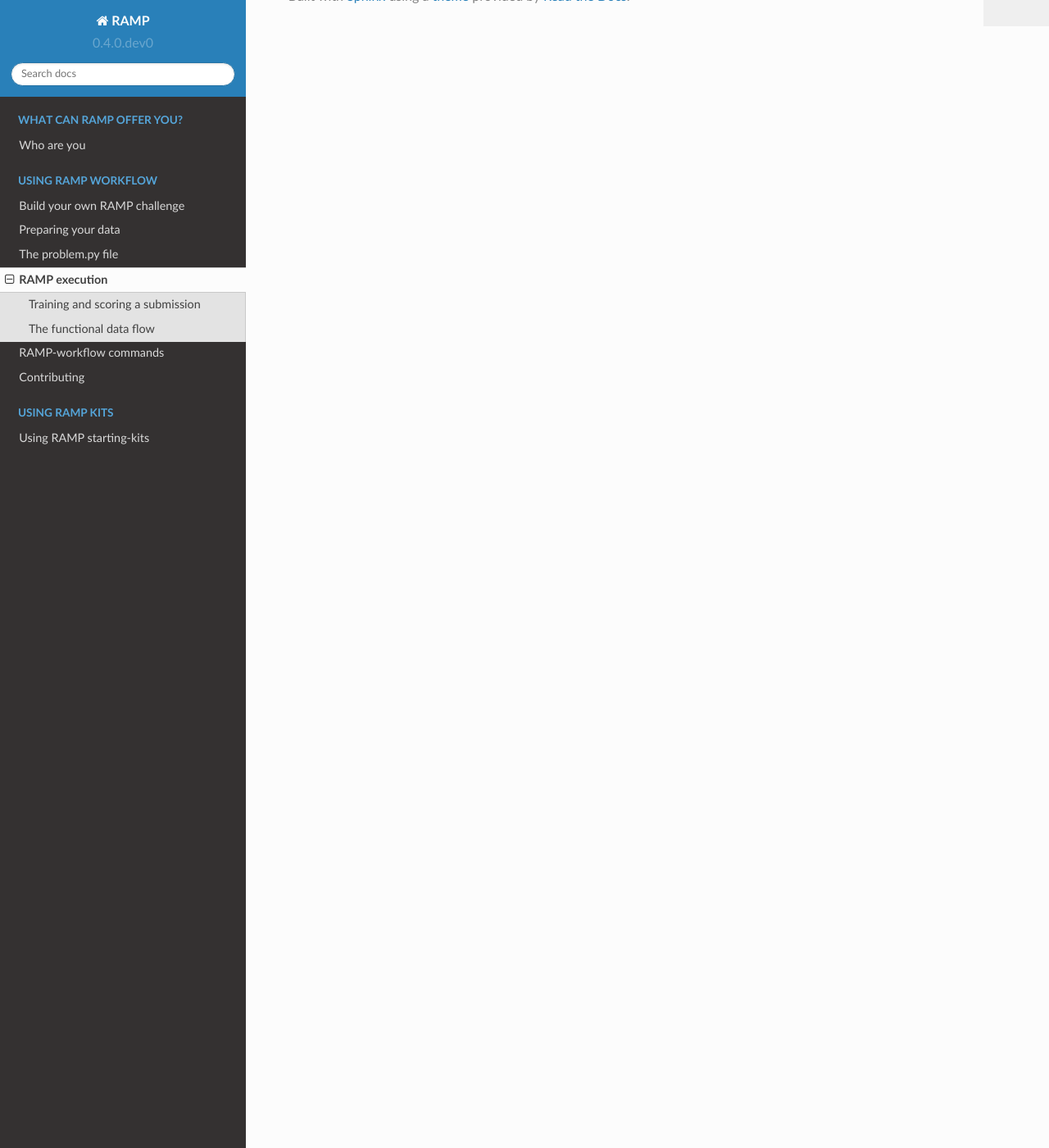
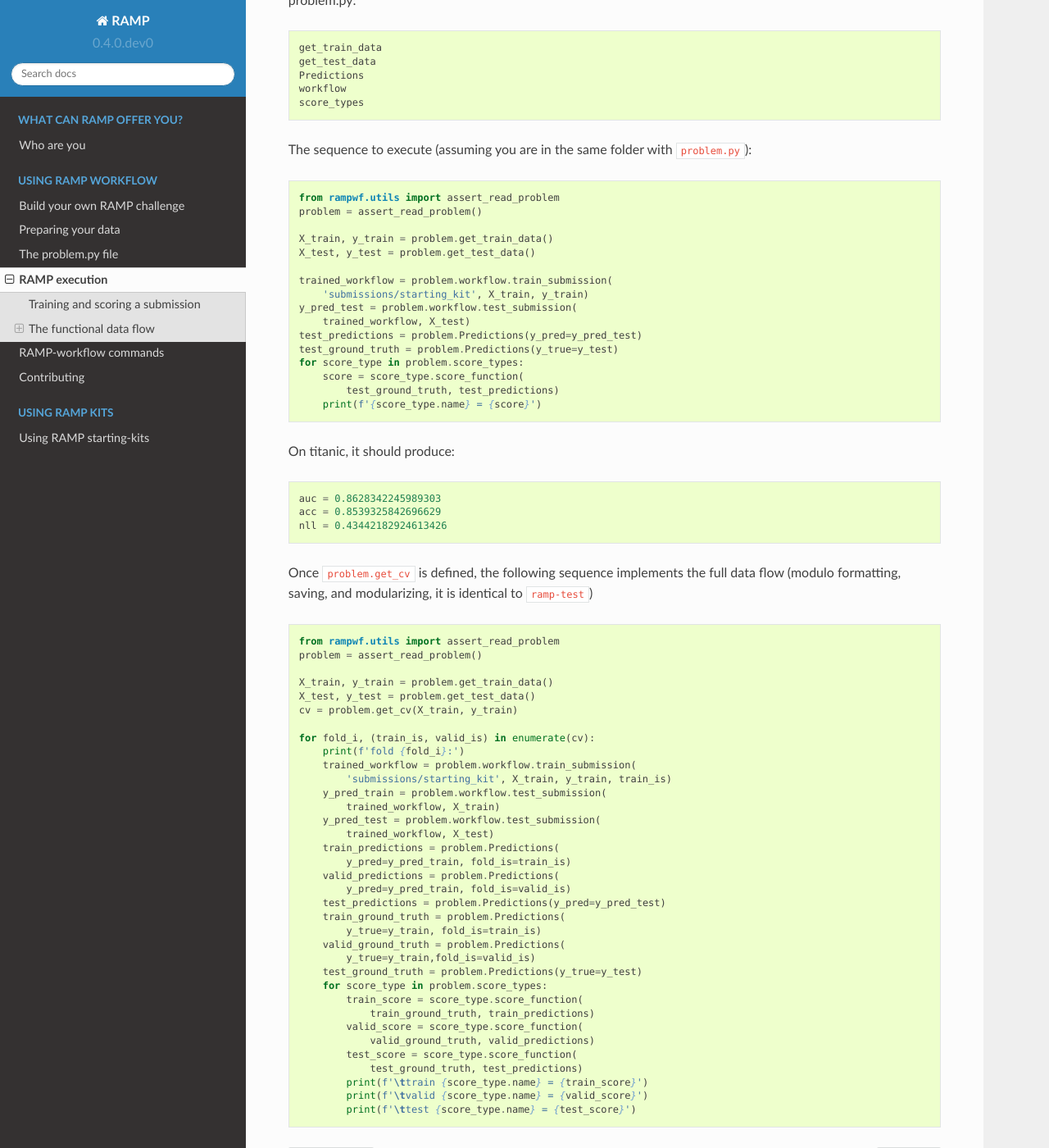
Before and after one commit to paris-saclay-cds/ramp-workflow, a Sphinx documentation site: the page built from doc/scoring.rst, in a window 1280 px wide and 1400 px high, scrolled down 3048 px. Shown: the whole window at 82% size. Built offline with Sphinx 7.4.7 and the Read the Docs theme 2.0.0, drawn with Linux system fonts in a browser that asks for light colours; formulas are drawn with MathJax 3; the version number is read from the project's files by our own code; some of the changed text lies outside the part shown.

Commit message:
training script in doc

```diff
--- a/doc/scoring.rst
+++ b/doc/scoring.rst
@@ -89,4 +89,79 @@
 5. Six ``workflow.Predictions`` objects are created (per fold), three on the ground truth and three on the predictions. The training and validation predictions are both created from ``y_pred_train`` and ``y_train`` in ``workflow.Predictions.__init__`` using the training and validation indices.
 6. The corresponding pairs of ground truth and predictions are passed to each ``problem.score_types[i].score_function`` which returns a scalar score.
 
+Testing manually
+----------------
+
+Sometimes it is useful to execute elements of RAMP manually, for example to obtain predictions or the trained model interactively in a notebook. The following sequence can be run on any RAMP, line by line. It does not use the cross validation so it can be used to debug the workflow once the
+following elements are defined in problem.py::
+
+    get_train_data
+    get_test_data
+    Predictions
+    workflow
+    score_types
+
+The sequence to execute (assuming you are in the same folder with `problem.py`)::
+
+    from rampwf.utils import assert_read_problem
+    problem = assert_read_problem()
+
+    X_train, y_train = problem.get_train_data()
+    X_test, y_test = problem.get_test_data()
+
+    trained_workflow = problem.workflow.train_submission(
+        'submissions/starting_kit', X_train, y_train)
+    y_pred_test = problem.workflow.test_submission(
+        trained_workflow, X_test)
+    test_predictions = problem.Predictions(y_pred=y_pred_test)
+    test_ground_truth = problem.Predictions(y_true=y_test)
+    for score_type in problem.score_types:
+        score = score_type.score_function(
+            test_ground_truth, test_predictions)
+        print(f'{score_type.name} = {score}')
+
+On titanic, it should produce::
+
+    auc = 0.8628342245989303
+    acc = 0.8539325842696629
+    nll = 0.43442182924613426
+
+Once `problem.get_cv` is defined, the following sequence implements the full data flow (modulo formatting, saving, and modularizing, it is identical to `ramp-test`) ::
+
+    from rampwf.utils import assert_read_problem
+    problem = assert_read_problem()
+
+    X_train, y_train = problem.get_train_data()
+    X_test, y_test = problem.get_test_data()
+    cv = problem.get_cv(X_train, y_train)
+
+    for fold_i, (train_is, valid_is) in enumerate(cv):
+        print(f'fold {fold_i}:')
+        trained_workflow = problem.workflow.train_submission(
+            'submissions/starting_kit', X_train, y_train, train_is)
+        y_pred_train = problem.workflow.test_submission(
+            trained_workflow, X_train)
+        y_pred_test = problem.workflow.test_submission(
+            trained_workflow, X_test)
+        train_predictions = problem.Predictions(
+            y_pred=y_pred_train, fold_is=train_is)
+        valid_predictions = problem.Predictions(
+            y_pred=y_pred_train, fold_is=valid_is)
+        test_predictions = problem.Predictions(y_pred=y_pred_test)
+        train_ground_truth = problem.Predictions(
+            y_true=y_train, fold_is=train_is)
+        valid_ground_truth = problem.Predictions(
+            y_true=y_train,fold_is=valid_is)
+        test_ground_truth = problem.Predictions(y_true=y_test)
+        for score_type in problem.score_types:
+            train_score = score_type.score_function(
+                train_ground_truth, train_predictions)
+            valid_score = score_type.score_function(
+                valid_ground_truth, valid_predictions)
+            test_score = score_type.score_function(
+                test_ground_truth, test_predictions)
+            print(f'\ttrain {score_type.name} = {train_score}')
+            print(f'\tvalid {score_type.name} = {valid_score}')
+            print(f'\ttest {score_type.name} = {test_score}')
+
 .. _RAMP Studio: https://ramp.studio/
```
